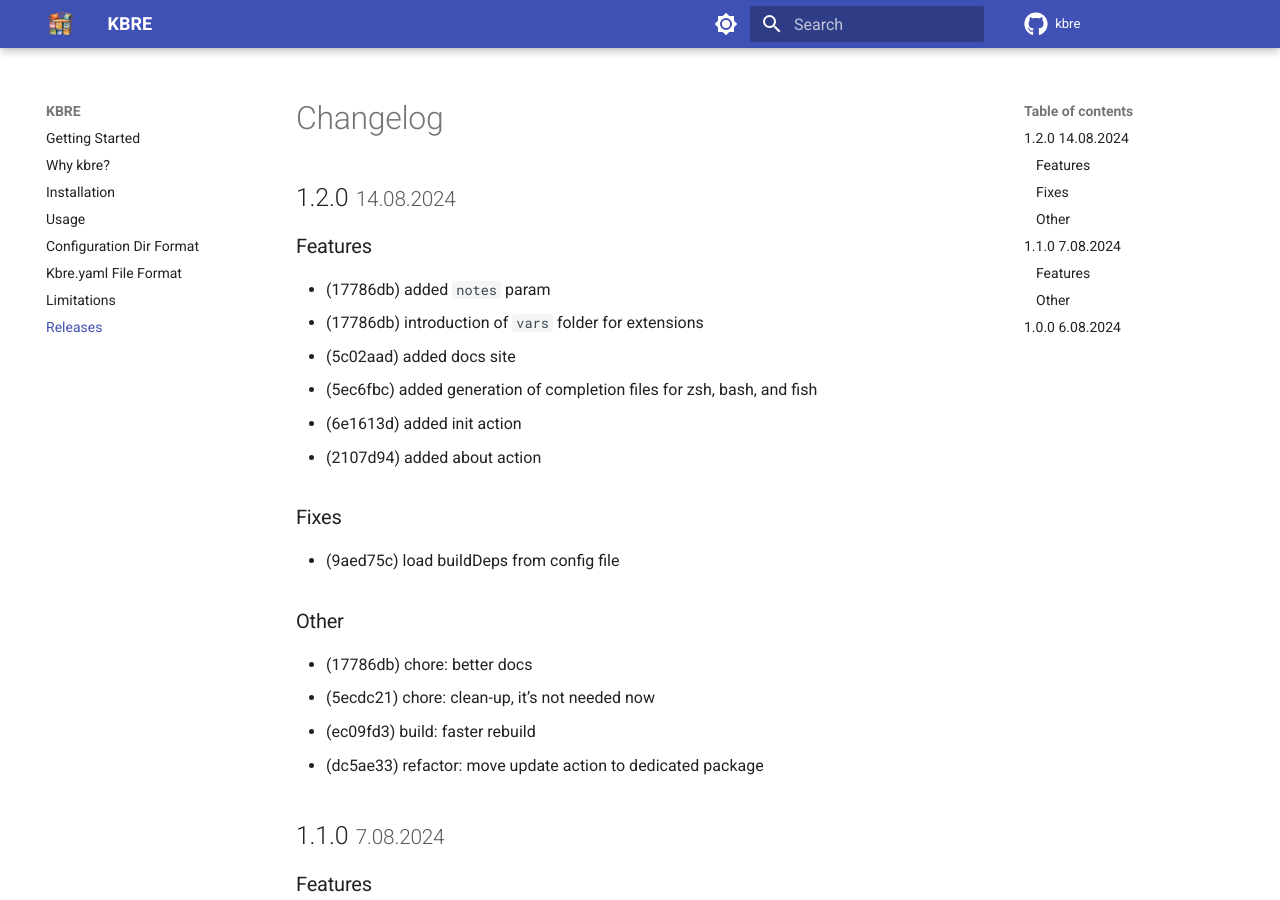
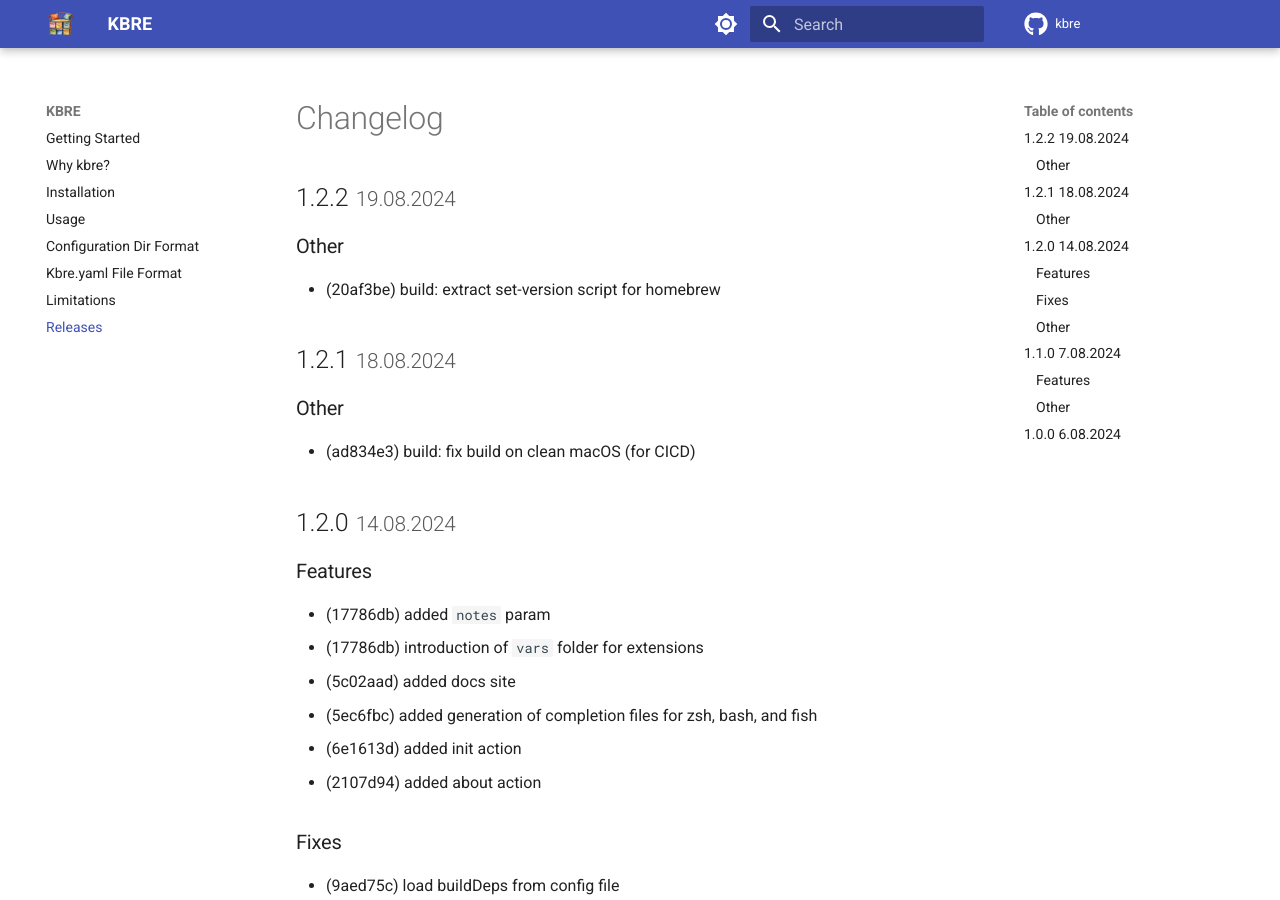
Before and after one commit to stepin/kbre, an MkDocs documentation site: the page built from docs/changelog.md, in a window 1280 px wide and 900 px high. Built offline with MkDocs 1.6.1 and Material for MkDocs 9.7.7, drawn with Linux system fonts in a browser that asks for light colours; comment, search, counter and statistics services are not loaded.

Commit message:
chore: updated changelog

```diff
--- a/docs/changelog.md
+++ b/docs/changelog.md
@@ -1,4 +1,16 @@
 # Changelog
+
+## 1.2.2 ^19.08.2024^
+
+### Other
+
+- (20af3be) build: extract set-version script for homebrew
+
+## 1.2.1 ^18.08.2024^
+
+### Other
+
+- (ad834e3) build: fix build on clean macOS (for CICD)
 
 ## 1.2.0 ^14.08.2024^
 
```
